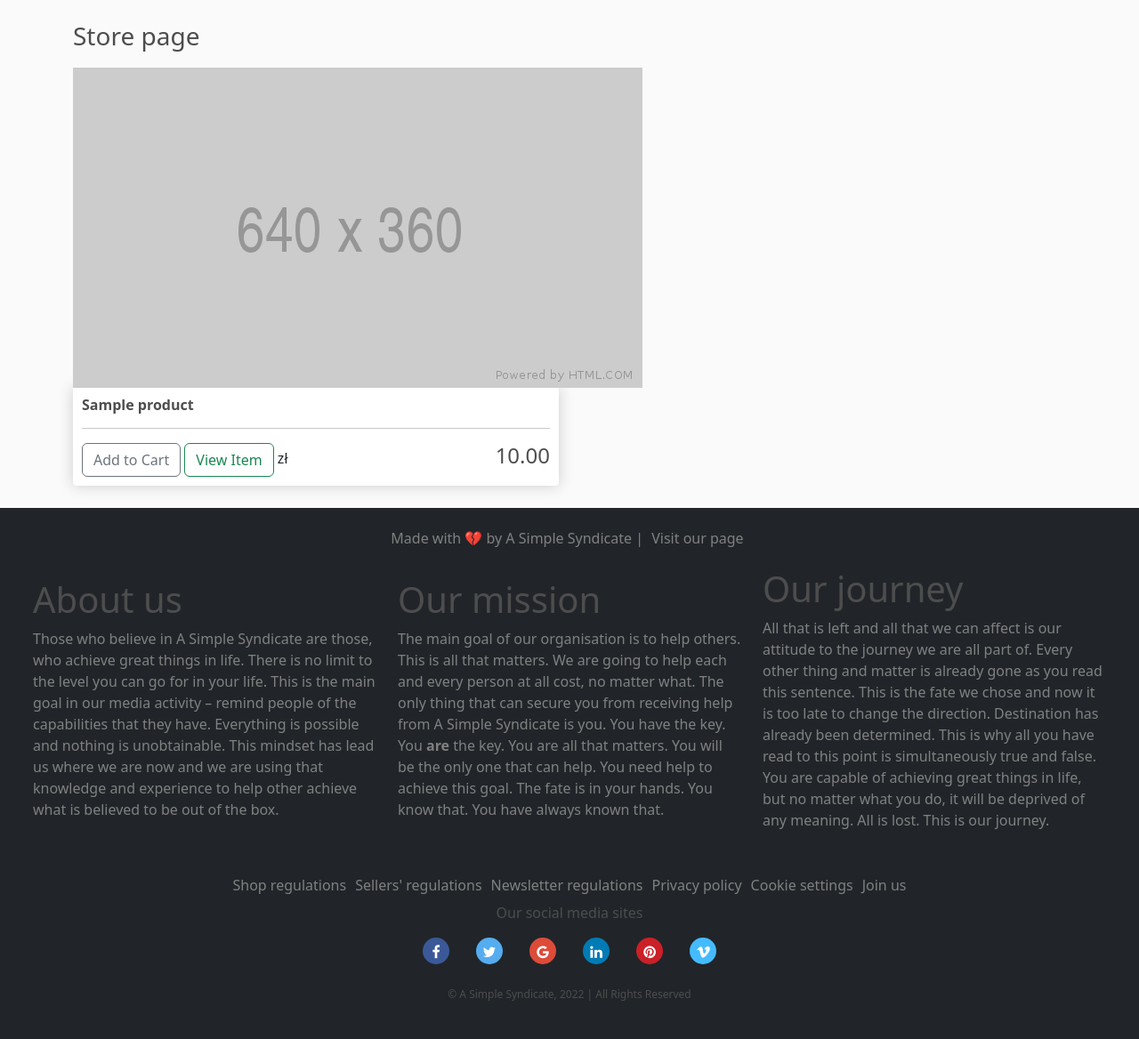
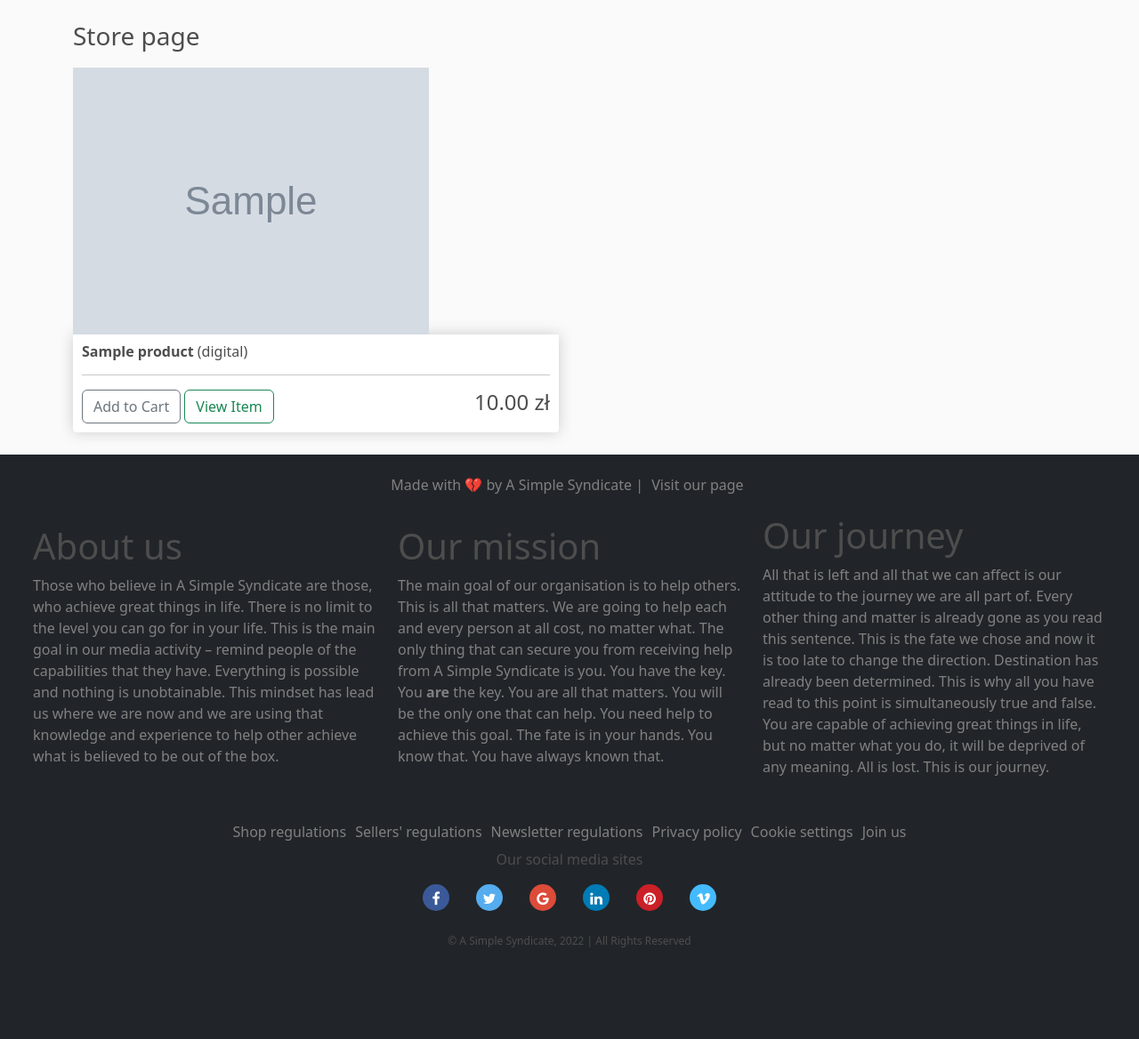
Before and after one commit to gadekd/Ecommerce_Store_Test_App, a Django app: template django_ecom_app/app_ecommerce/store/templates/store/store.html in a window 1280 px wide. Shown: the part 66-1234 px from the top of the page at 89% size. After the commit the page ends 1131 px from the top, so only its background shows below. Run offline with Django 4.2, Linux system fonts and the light colour scheme; the template is opened without the code that fills it: most values are stand-ins (such as "Sample title", 1, 10 or a date in 2020); grey boxes marked "Sample" are stand-in pictures; parts of the project's set-up code (start-up, migrations or seed data) failed here and were passed over; some libraries are stand-ins or nearby versions.

Commit message:
[dev] handling images

```diff
--- a/django_ecom_app/app_ecommerce/app_ecommerce/settings.py
+++ b/django_ecom_app/app_ecommerce/app_ecommerce/settings.py
@@ -129,12 +129,14 @@ USE_TZ = True
 
 STATIC_URL = 'static/'
 
-MEDIA_URL = '/media/'
+MEDIA_URL = '/img/'
 
 STATICFILES_DIRS = [
     os.path.join(BASE_DIR, 'static')
 ]
 
+MEDIA_ROOT = os.path.join(BASE_DIR, 'static/img')
+
 # Default primary key field type
 # https://docs.djangoproject.com/en/4.1/ref/settings/#default-auto-field
 
--- a/django_ecom_app/app_ecommerce/app_ecommerce/urls.py
+++ b/django_ecom_app/app_ecommerce/app_ecommerce/urls.py
@@ -15,8 +15,12 @@ Including another URLconf
 """
 from django.contrib import admin
 from django.urls import path, include
+from django.conf.urls.static import static
+from django.conf import settings
 
 urlpatterns = [
     path('admin/', admin.site.urls),
     path('', include('store.store.urls')),              # The word 'store' is used two times due to the structure of the project which contains two store folders
 ]
+
+urlpatterns += static(settings.MEDIA_URL, document_root=settings.MEDIA_ROOT)
--- a/django_ecom_app/app_ecommerce/store/templates/store/store.html
+++ b/django_ecom_app/app_ecommerce/store/templates/store/store.html
@@ -12,13 +12,20 @@
     <div class="row">
         {% for product in products %}
         <div class="col-md-6">
-            <img class="item-thumbnail" src="{% static 'img/placeholder_item.png' %}">
+            <img class="item-thumbnail" src="{{ product.imageURL }}">
             <div class="box-element product">
-                <h6><strong>{{ product.name }}</strong></h6>
+                <h6>
+                    <strong>{{ product.name }}</strong>
+                    {% if product.digital == False %}
+                        (physical)
+                    {% else %}
+                        (digital)
+                    {% endif %}
+                </h6>
                 <hr>
                 <button  class="btn btn-outline-secondary add-btn">Add to Cart</button>
                 <a class="btn btn-outline-success" href="#">View Item</a>
-                <h4 class="item-price">{{ product.price|floatformat:2 }}</h4> zł</h4>
+                <h4 class="item-price">{{ product.price|floatformat:2 }} zł</h4>
             </div>
         </div>
         {% endfor %}
```
Also changed, not shown: django_ecom_app/app_ecommerce/store/store/models.py (+11 -1 lines), django_ecom_app/app_ecommerce/db.sqlite3, django_ecom_app/app_ecommerce/static/img/square_blue.png (added), django_ecom_app/app_ecommerce/static/img/square_green.png (added), django_ecom_app/app_ecommerce/static/img/square_orange.png (added), django_ecom_app/app_ecommerce/static/img/square_purple.png (added), django_ecom_app/app_ecommerce/static/img/square_red.png (added), django_ecom_app/app_ecommerce/static/img/square_yellow.png (added), django_ecom_app/app_ecommerce/store/store/migrations/0002_product_image.py (added).
